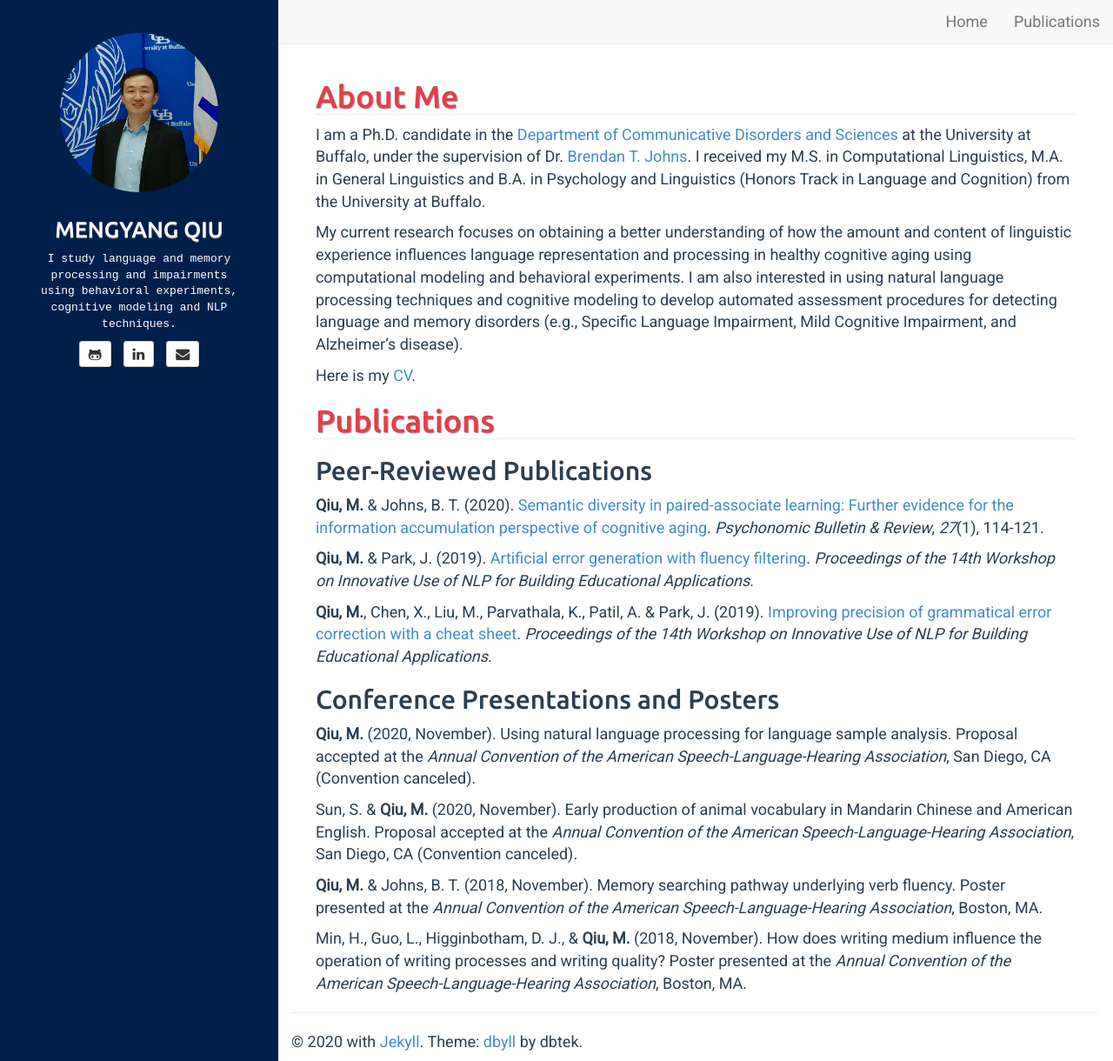
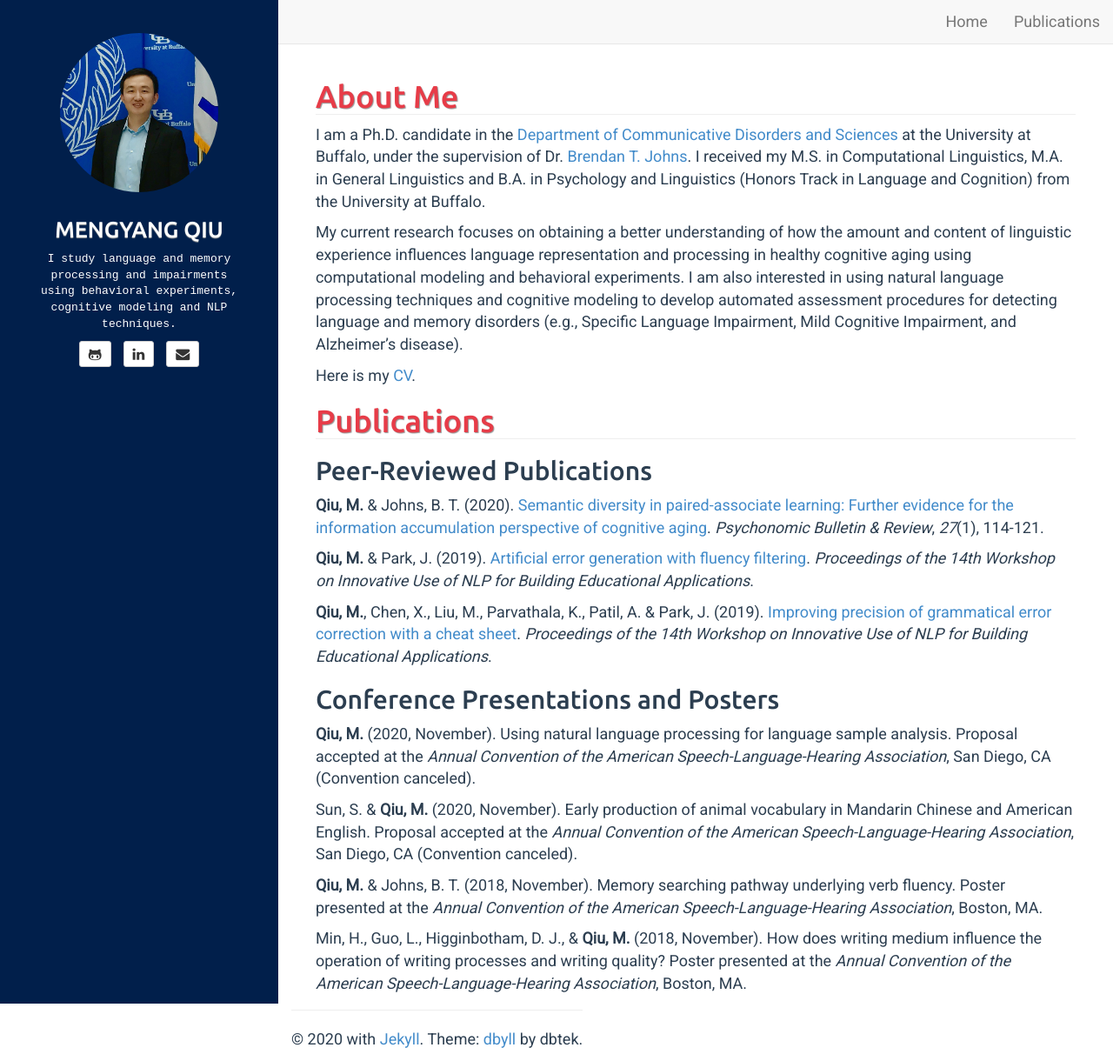
Before and after one commit to mengyangq/mengyangq.github.io, a Jekyll site: the page built from index.html, in a window 1280 px wide and 1220 px high. Shown: the whole window at 87% size. Built offline with Jekyll 4.4.1, drawn with Linux system fonts in a browser that asks for light colours.

Commit message:
Update style.css

```diff
--- a/assets/css/style.css
+++ b/assets/css/style.css
@@ -107,7 +107,6 @@
     	border-bottom-width: 1px;
     	border-bottom-style: solid;
     	border-bottom-color: rgb(238, 238, 238);
-	break-before: always;
 }
 
 @media only screen and (min-width: 768px) {
@@ -206,13 +205,13 @@
   margin-right: 20px;
 }
 
-/*footer {
+footer {
   	bottom: 2px;
 	margin:0 auto;
 	position:fixed;
 	font-family: 'Ubuntu';
-	font-size:12px;
-}*/
+	font-size:10px;
+}
 
 
 /* nav-vertical-tabs component */
```
